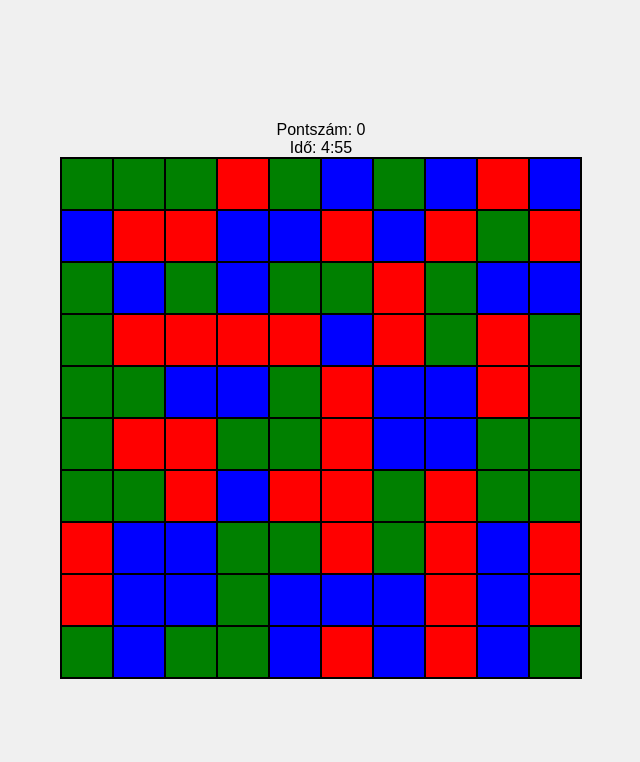
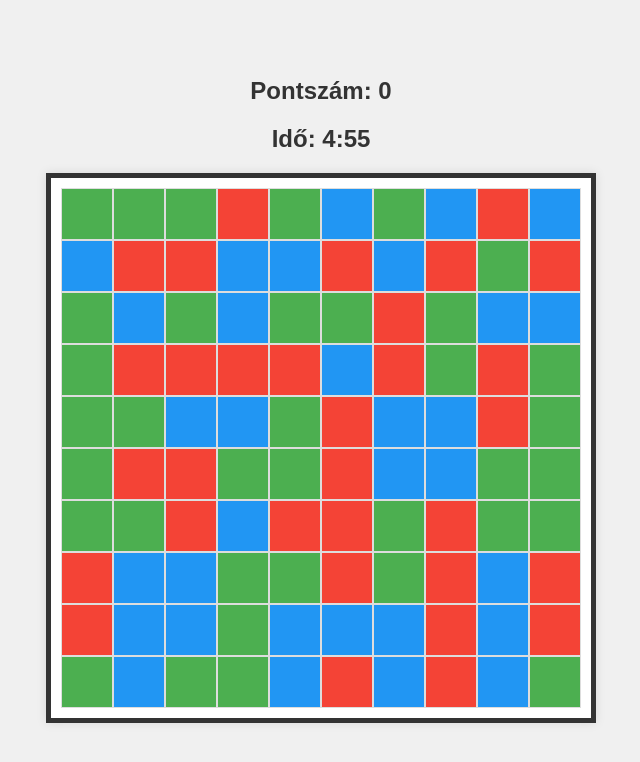
Before and after one commit to Bal500/crashdownClone, a plain HTML site: page index.html in a window 1280 px wide. Shown: the whole page, without its empty margins (319-959 px from the left). Drawn offline with Linux system fonts and the light colour scheme.

Commit message:
updated styles

```diff
--- a/style.css
+++ b/style.css
@@ -6,35 +6,45 @@ body {
   height: 100vh;
   margin: 0;
   background-color: #f0f0f0;
-  font-family: Arial, sans-serif;
+  font-family: 'Arial', sans-serif;
 }
 
-.score, .timer {
-  font-size: 20px;
-  margin-bottom: 10px;
+#score, #timer {
+  font-size: 24px;
+  margin-bottom: 20px;
+  color: #333;
+  font-weight: bold;
 }
 
 #game-board {
   display: flex;
   flex-wrap: wrap;
   width: 520px;
-  border: 1px solid black;
+  border: 5px solid #333;
+  padding: 10px;
+  background-color: #fff;
+  box-shadow: 0px 0px 10px rgba(0, 0, 0, 0.1);
 }
 
 .cell {
   width: 50px;
   height: 50px;
-  border: 1px solid black;
+  border: 1px solid #ddd;
+  transition: background-color 0.3s ease;
+}
+
+.cell:hover {
+  opacity: 0.7;
 }
 
 .red {
-  background-color: red;
+  background-color: #f44336;
 }
 
 .blue {
-  background-color: blue;
+  background-color: #2196f3;
 }
 
 .green {
-  background-color: green;
+  background-color: #4caf50;
 }
```
